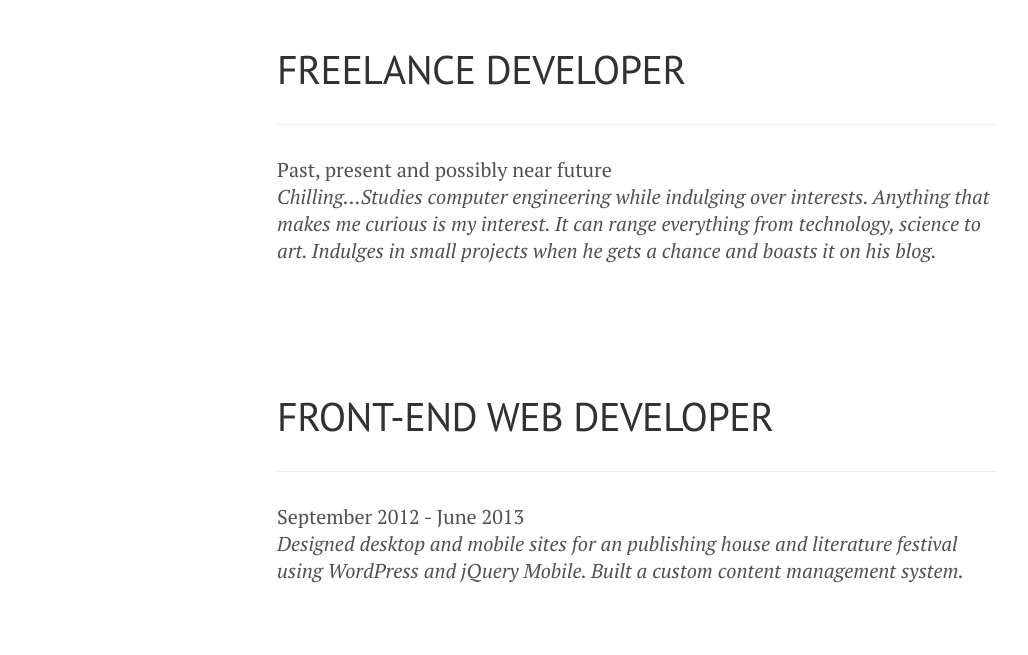
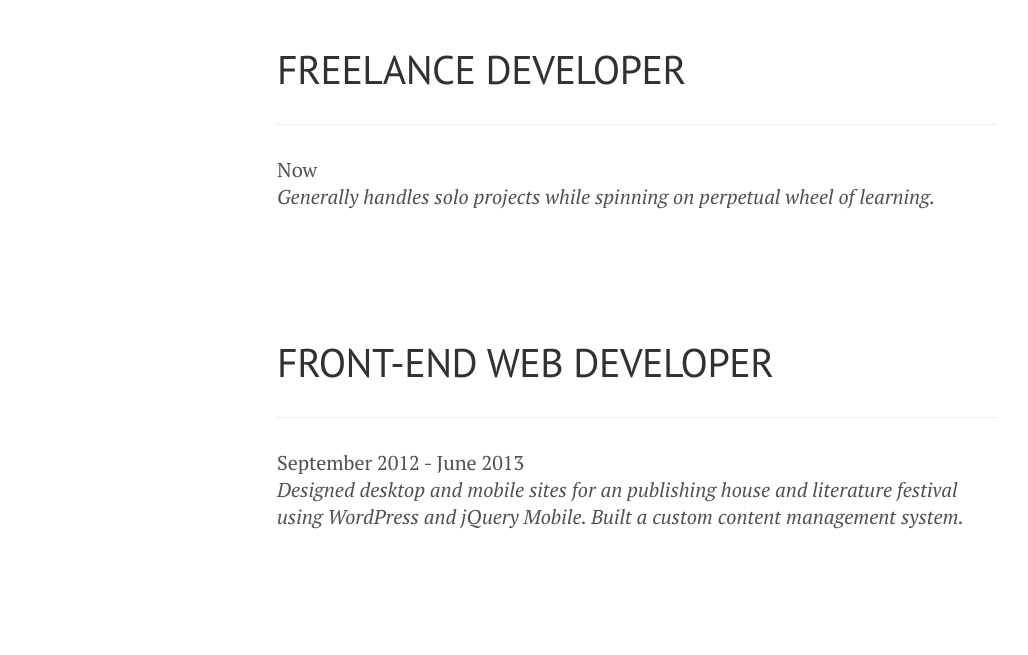
Before and after one commit to satcar77/satcar77.github.io, a plain HTML site: page works/index.html in a window 1280 px wide. Shown: the part 90-745 px from the top of the page, without its empty margins (3-1031 px from the left). Drawn offline with nearby package versions, Linux system fonts and the light colour scheme.

Commit message:
Update index.html

```diff
--- a/works/index.html
+++ b/works/index.html
@@ -118,7 +118,7 @@
 		  <h1>FREELANCE DEVELOPER</h1>
 <hr />
 
-<p>Past, present and possibly near future<br /><span class="italic">Chilling...Studies computer engineering while indulging over interests. Anything that makes me curious is my interest. It can range everything from technology, science to art. Indulges in small projects when he gets a chance and boasts it on his blog.
+<p>Now<br /><span class="italic"> Generally handles solo projects while spinning on perpetual wheel of learning.
 </span></p>
 <p><br />
 <br />
```
